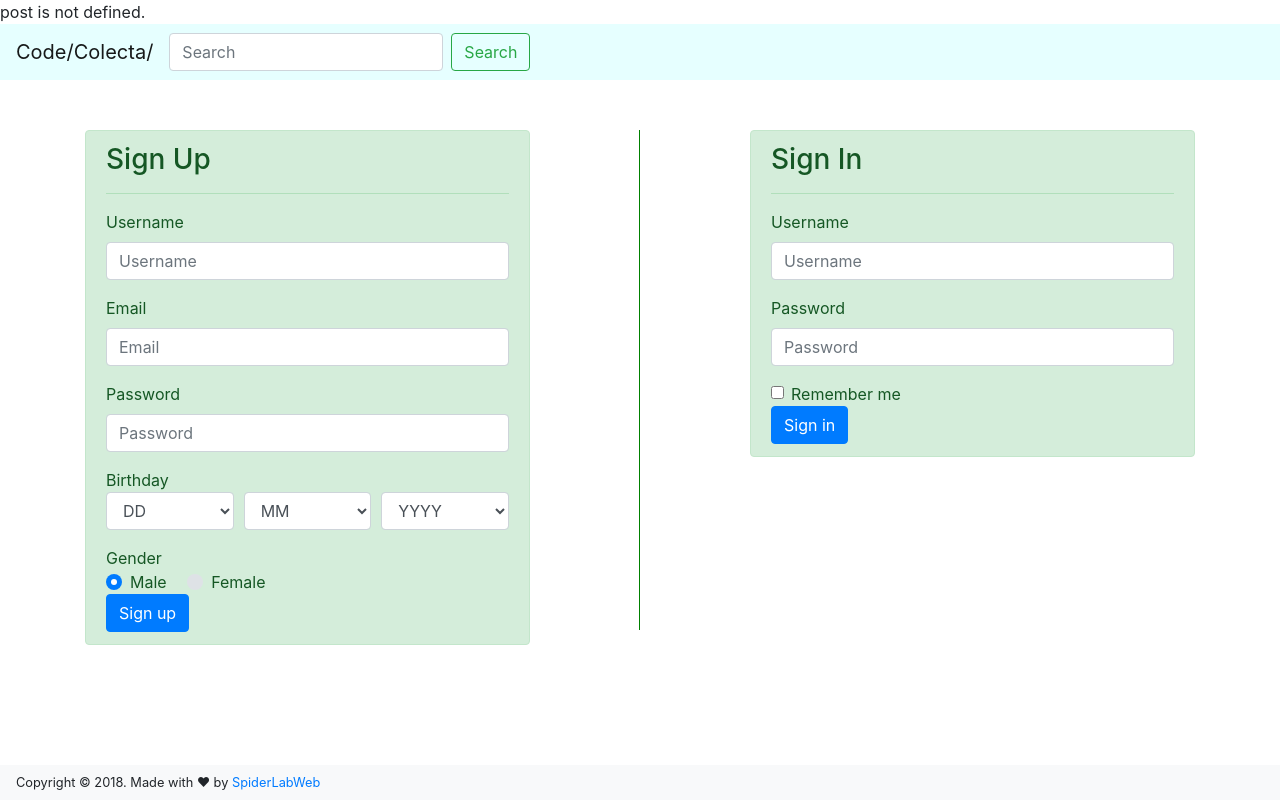
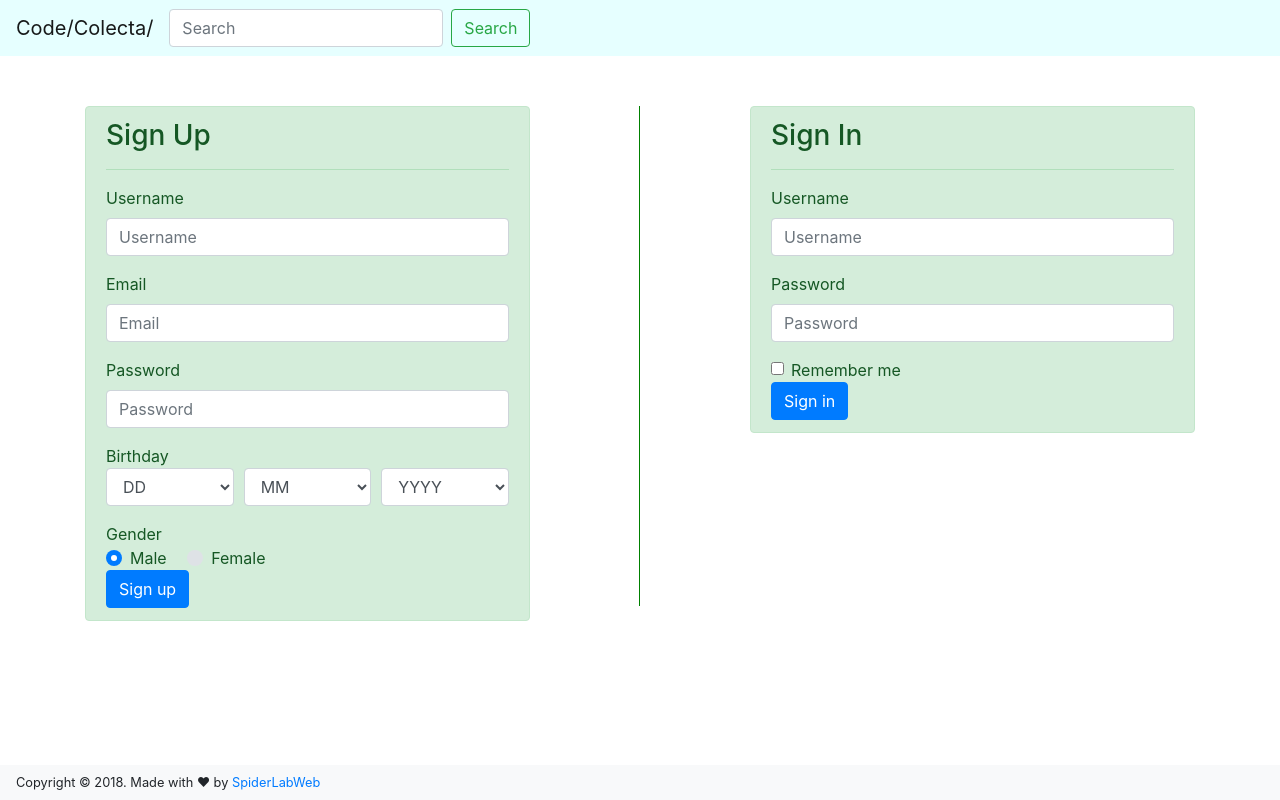
Before and after one commit to georgianamit/CodeColecta, a PHP site: page /index.php in a window 1280 px wide. Run offline with PHP 8.4, Linux system fonts and the light colour scheme; some libraries are stand-ins or nearby versions.

Commit message:
removed the post bug

```diff
--- a/includes/navigation.php
+++ b/includes/navigation.php
@@ -1,7 +1,6 @@
 <?php
 
   if(isset($_POST['post'])){
-    print_r($_POST);
     include_once('class.ManagePost.php');
     include_once('class.ManageUsers.php');
     $post = new ManagePosts();
@@ -17,12 +16,9 @@
       $post_error = "You have to fill all the fields.";
     }else{
       $post_status=$post->uploadPost($post_title,$post_content,$userid,$upload_time);
-      $_POST = array();
-      print_r($_POST);
+      header("Refresh:0");
     }
 
-  }else{
-    echo "post is not defined.";
   }
  ?>
 <nav class="navbar navbar-expand-lg navbar-light " style="background-color: #e6ffff;">
```
